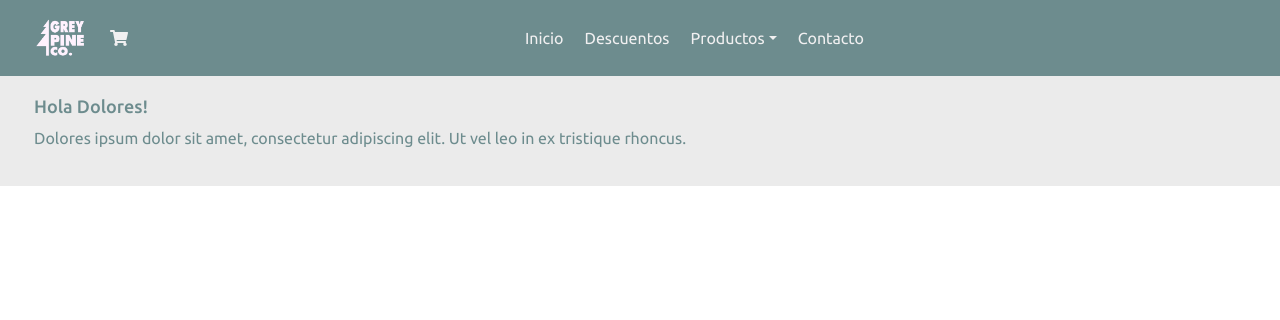
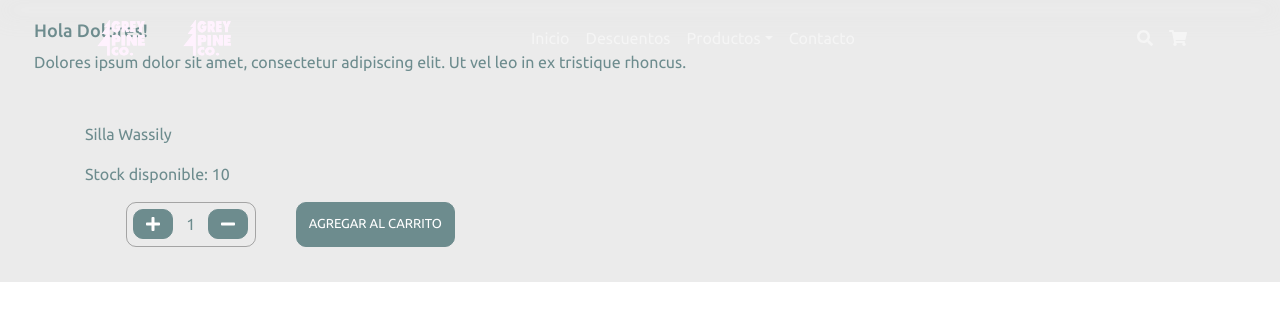
Before and after one commit to dperezlaborda/curso-coderhouse, a React (Create React App) app: page / in a window 1280 px wide. Shown: the top 320 px of the page. Built offline with nearby package versions, Linux system fonts and the light colour scheme.

Commit message:
se cambia de estilo todo

```diff
--- a/src/App.js
+++ b/src/App.js
@@ -1,11 +1,11 @@
 import React from 'react';
-import NavBar from './components/NavBar';
+import NavBar2 from './components/NavBar2';
 import ItemListContainer from './components/ItemListContainer';
 
 function App() {
   return (
     <div className="App">
-      <NavBar />
+      <NavBar2 />
       <ItemListContainer greeting="Hola Dolores" name="Dolores" />
     </div>
   );
--- /dev/null
+++ b/src/components/ItemCount.js
@@ -0,0 +1,35 @@
+import React from 'react';
+import Row from 'react-bootstrap/Row';
+import Col from 'react-bootstrap/Col';
+import Button from 'react-bootstrap/Button';
+import { FontAwesomeIcon } from '@fortawesome/react-fontawesome';
+import { faPlus, faMinus } from '@fortawesome/free-solid-svg-icons';
+import '../styles/itemCount.css';
+import Container from 'react-bootstrap/Container';
+
+const ItemCount = ({ counter, addProduct, removeProduct, addCart, stock }) => {
+    return (
+        <Container>
+            <p className="mt-5">Silla Wassily</p>
+            <p>Stock disponible: {stock}</p>
+            <Row className="mx-3">
+                <Col xs={4} md={3} lg={2} className="px-4 d-flex justify-content-center counter">
+                    <Row className="bttn-border">
+                        <Button onClick={addProduct} className="noShadow">
+                            <FontAwesomeIcon icon={faPlus} />
+                        </Button>
+                        <p className="quantity">{counter}</p>
+                        <Button onClick={removeProduct} className="noShadow">
+                            <FontAwesomeIcon icon={faMinus} />
+                        </Button>
+                    </Row>
+                </Col>
+                <Col xs={4} md={9} lg={10} className="addCart">
+                    <Button onClick={addCart} className="text-uppercase addCart-btn noShadow">agregar al carrito</Button>
+                </Col>
+            </Row>
+        </Container>
+    )
+}
+
+export default ItemCount;
--- a/src/components/ItemListContainer.js
+++ b/src/components/ItemListContainer.js
@@ -1,11 +1,36 @@
-import React from 'react';
+import React, { useState } from 'react';
 import '../styles/itemListContainer.css';
+import ItemCount from './ItemCount.js';
 
-const ItemListContainer = ({ greeting, name }) => {
+const ItemListContainer = ({ greeting, name, max = 10 }) => { //despues se saca el max de aca.
+
+    const [counter, setCounter] = useState(1);
+
+    const addProduct = () => {
+        if (counter < max)
+            setCounter(counter + 1);
+    }
+
+    const removeProduct = () => {
+        if (counter !== 1)
+            setCounter(counter - 1)
+    }
+
+    const addCart = () => {
+        console.log(counter + 1);
+    }
+
     return (
         <section id="greeting">
             <h2 className="greeting-title">{greeting}!</h2>
             <p className="greeting-txt">{name} ipsum dolor sit amet, consectetur adipiscing elit. Ut vel leo in ex tristique rhoncus.</p>
+            <ItemCount
+                counter={counter}
+                addProduct={addProduct}
+                removeProduct={removeProduct}
+                addCart={addCart}
+                stock={10}
+            />
         </section>
     )
 }
--- /dev/null
+++ b/src/components/NavBar2.js
@@ -0,0 +1,59 @@
+import React from 'react';
+import Container from 'react-bootstrap/Container';
+import Navbar from 'react-bootstrap/Navbar';
+import Nav from 'react-bootstrap/Nav';
+import NavDropdown from 'react-bootstrap/NavDropdown';
+
+import '../styles/navbar2.css';
+import { faSearch } from '@fortawesome/free-solid-svg-icons';
+import { FontAwesomeIcon } from '@fortawesome/react-fontawesome';
+
+import logo from '../images/logo.png';
+import CartWidget from './CartWidget';
+
+const NavBar2 = () => {
+    return (
+        <header id="header-area">
+            <div className="main-menu">
+                <Navbar expand="lg" fixed="top" className="navbar-dark">
+                    <Container>
+                        <div className="logo">
+                            <Navbar.Brand>
+                                <img src={logo} alt="logo en mobile" width="70" height="50" />
+                            </Navbar.Brand>
+                        </div>
+                        <div className="logo2">
+                            <Navbar.Brand>
+                                <img src={logo} alt="logo en mobile" width="70" height="50" />
+                            </Navbar.Brand>
+                        </div>
+                        <Navbar.Toggle aria-controls="basic-navbar-nav" className="custom-toggler ml-auto" />
+                        <Navbar.Collapse id="basic-navbar-nav">
+                            <Nav className="mx-auto">
+                                <Nav.Link href="#home">Inicio</Nav.Link>
+                                <Nav.Link href="#ofertas">Descuentos</Nav.Link>
+                                <NavDropdown title="Productos" id="basic-nav-dropdown">
+                                    <NavDropdown.Item href="#action/3.1">Sillas</NavDropdown.Item>
+                                    <NavDropdown.Item href="#action/3.2">Mesas</NavDropdown.Item>
+                                    <NavDropdown.Item href="#action/3.3">Escritorios</NavDropdown.Item>
+                                    <NavDropdown.Item href="#action/3.4">Decoración</NavDropdown.Item>
+                                </NavDropdown>
+                                <Nav.Link href="#contact">Contacto</Nav.Link>
+                            </Nav>
+                            <Nav>
+                                <Nav.Link>
+                                    <FontAwesomeIcon icon={faSearch} />
+                                </Nav.Link>
+                                <Nav.Link>
+                                    <CartWidget />
+                                </Nav.Link>
+                            </Nav>
+                        </Navbar.Collapse>
+                    </Container>
+                </Navbar>
+            </div>
+        </header >
+    )
+}
+
+export default NavBar2;
--- a/src/index.css
+++ b/src/index.css
@@ -1,3 +1,5 @@
+@import 'bootstrap/dist/css/bootstrap.min.css';
+
 body {
   margin: 0;
   font-family: -apple-system, BlinkMacSystemFont, 'Segoe UI', 'Roboto', 'Oxygen',
--- /dev/null
+++ b/src/styles/itemCount.css
@@ -0,0 +1,50 @@
+*{
+    font-family: 'Ubuntu', sans-serif;
+}
+
+.bttn-border{
+    align-items: center;
+    border:1px solid rgba(0, 0, 0, 0.3);
+    border-radius: 10px;
+    display:flex;
+    font-size: 16px;
+    justify-content: center;
+    margin-bottom: 15px;
+    min-width:130px;
+    height:45px;
+    width:130px;
+}
+
+.counter, .addCart{
+    min-width:130px;
+}
+
+.addCart-btn{
+    font-size:13px;
+    height: 45px;
+    min-width:130px;
+}
+
+.btn-primary{
+    align-items: center;
+    background-color:#6d8c8e;
+    border-color: #6d8c8e;
+    border-radius: 10px;
+    display:flex;
+}
+
+.btn-primary:hover{
+    background-color:#7c9da0;
+    border-color: #7c9da0;
+    transition: 0.2s ease-in-out;
+}
+
+.noShadow:focus {
+    box-shadow: none;
+}
+
+.quantity{
+    font-size: 16px;
+    padding:5px 13px;
+    margin: 0;
+}
--- a/src/styles/navbar.css
+++ b/src/styles/navbar.css
@@ -1,4 +1,3 @@
-@import 'bootstrap/dist/css/bootstrap.min.css';
 
 #header-area{
     box-sizing: border-box;
--- /dev/null
+++ b/src/styles/navbar2.css
@@ -0,0 +1,6 @@
+#header-area{
+    width: 100%;
+    position: relative;
+    z-index: 9;
+    box-shadow: 0px 10px 27px 3px rgba(221,221,221,0.3);
+}
```
Also changed, not shown: 1 other file (tests, documents, lock files or other folders).
